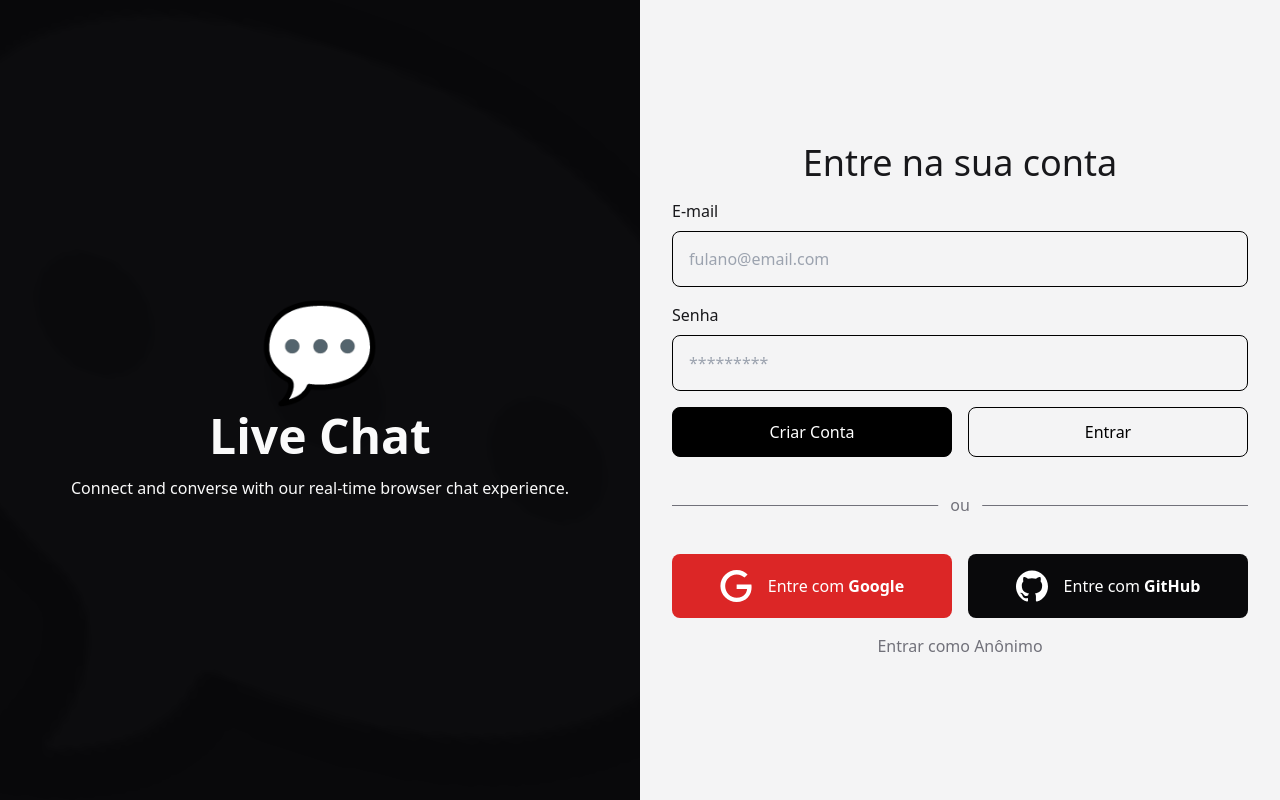
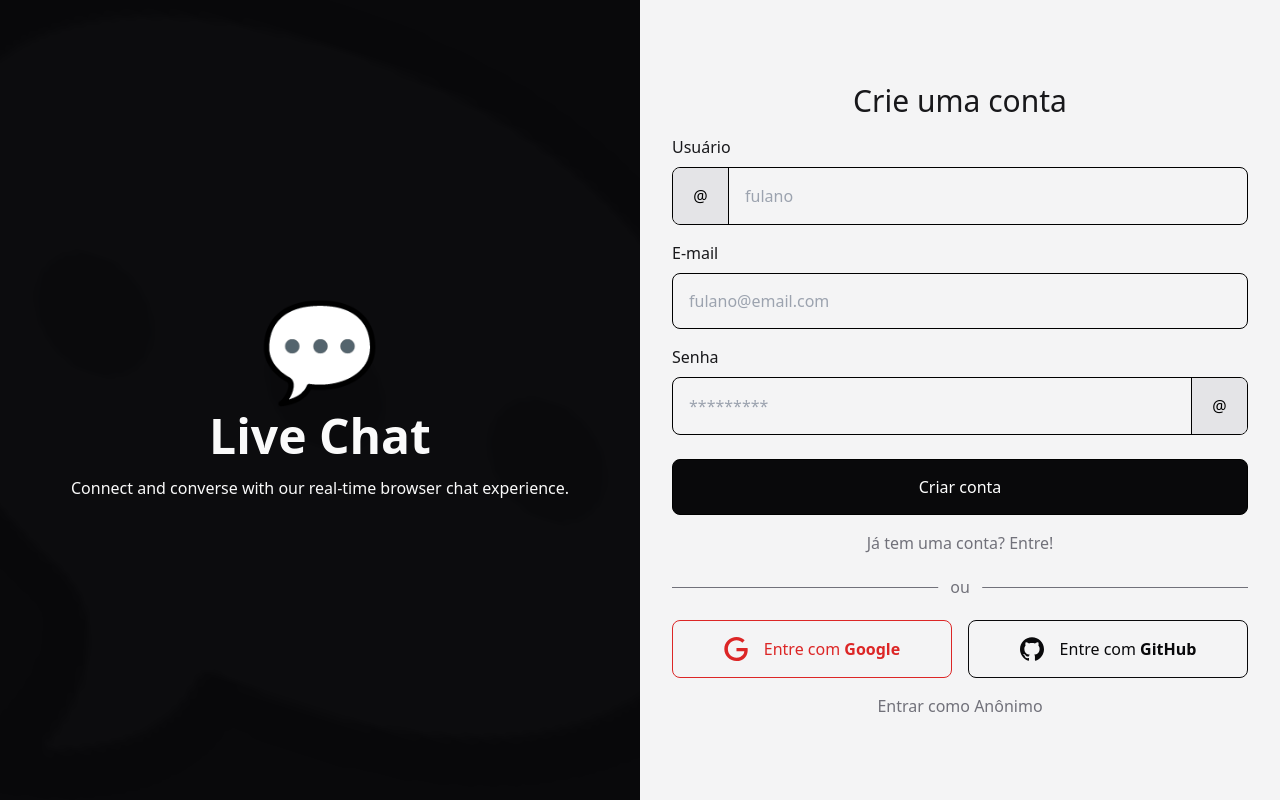
Before and after one commit to gelzinn/livechat, a Next.js app: page / in a window 1280 px wide. Built offline with nearby package versions, Linux system fonts and the light colour scheme.

Commit message:
feat: add initial logic to change tabs (login and
egister) and verification of inputs

```diff
--- /dev/null
+++ b/app/@types/User.ts
@@ -0,0 +1,5 @@
+export interface UserSignIn {
+    username?: string;
+    email: string;
+    password: string;
+}
--- a/app/components/Logos/OtherBrands.tsx
+++ b/app/components/Logos/OtherBrands.tsx
@@ -1,31 +1,38 @@
 interface OtherBrandLogoProps {
     className?: string;
+    removeDefaultClasses?: boolean;
 }
 
-export const GoogleLogo = ({ className }: OtherBrandLogoProps) => {
+export const GoogleLogo = ({
+    className,
+    removeDefaultClasses
+}: OtherBrandLogoProps) => {
     return (
         <svg
             role="img"
             viewBox="0 0 24 24"
             xmlns="http://www.w3.org/2000/svg"
-            className={`w-8 h-8 ${className}`}
+            className={!removeDefaultClasses ? `w-8 h-8 ${className}` : className}
         >
             <title>Google</title>
-            <path d="M12.48 10.92v3.28h7.84c-.24 1.84-.853 3.187-1.787 4.133-1.147 1.147-2.933 2.4-6.053 2.4-4.827 0-8.6-3.893-8.6-8.72s3.773-8.72 8.6-8.72c2.6 0 4.507 1.027 5.907 2.347l2.307-2.307C18.747 1.44 16.133 0 12.48 0 5.867 0 .307 5.387.307 12s5.56 12 12.173 12c3.573 0 6.267-1.173 8.373-3.36 2.16-2.16 2.84-5.213 2.84-7.667 0-.76-.053-1.467-.173-2.053H12.48z"/>
+            <path d="M12.48 10.92v3.28h7.84c-.24 1.84-.853 3.187-1.787 4.133-1.147 1.147-2.933 2.4-6.053 2.4-4.827 0-8.6-3.893-8.6-8.72s3.773-8.72 8.6-8.72c2.6 0 4.507 1.027 5.907 2.347l2.307-2.307C18.747 1.44 16.133 0 12.48 0 5.867 0 .307 5.387.307 12s5.56 12 12.173 12c3.573 0 6.267-1.173 8.373-3.36 2.16-2.16 2.84-5.213 2.84-7.667 0-.76-.053-1.467-.173-2.053H12.48z" />
         </svg>
     )
 }
 
-export const GitHubLogo = ({ className }: OtherBrandLogoProps) => {
+export const GitHubLogo = ({
+    className,
+    removeDefaultClasses
+}: OtherBrandLogoProps) => {
     return (
         <svg
             role="img"
             viewBox="0 0 24 24"
             xmlns="http://www.w3.org/2000/svg"
-            className={`w-8 h-8 ${className}`}
+            className={!removeDefaultClasses ? `w-8 h-8 ${className}` : className}
         >
             <title>GitHub</title>
-            <path d="M12 .297c-6.63 0-12 5.373-12 12 0 5.303 3.438 9.8 8.205 11.385.6.113.82-.258.82-.577 0-.285-.01-1.04-.015-2.04-3.338.724-4.042-1.61-4.042-1.61C4.422 18.07 3.633 17.7 3.633 17.7c-1.087-.744.084-.729.084-.729 1.205.084 1.838 1.236 1.838 1.236 1.07 1.835 2.809 1.305 3.495.998.108-.776.417-1.305.76-1.605-2.665-.3-5.466-1.332-5.466-5.93 0-1.31.465-2.38 1.235-3.22-.135-.303-.54-1.523.105-3.176 0 0 1.005-.322 3.3 1.23.96-.267 1.98-.399 3-.405 1.02.006 2.04.138 3 .405 2.28-1.552 3.285-1.23 3.285-1.23.645 1.653.24 2.873.12 3.176.765.84 1.23 1.91 1.23 3.22 0 4.61-2.805 5.625-5.475 5.92.42.36.81 1.096.81 2.22 0 1.606-.015 2.896-.015 3.286 0 .315.21.69.825.57C20.565 22.092 24 17.592 24 12.297c0-6.627-5.373-12-12-12"/>
+            <path d="M12 .297c-6.63 0-12 5.373-12 12 0 5.303 3.438 9.8 8.205 11.385.6.113.82-.258.82-.577 0-.285-.01-1.04-.015-2.04-3.338.724-4.042-1.61-4.042-1.61C4.422 18.07 3.633 17.7 3.633 17.7c-1.087-.744.084-.729.084-.729 1.205.084 1.838 1.236 1.838 1.236 1.07 1.835 2.809 1.305 3.495.998.108-.776.417-1.305.76-1.605-2.665-.3-5.466-1.332-5.466-5.93 0-1.31.465-2.38 1.235-3.22-.135-.303-.54-1.523.105-3.176 0 0 1.005-.322 3.3 1.23.96-.267 1.98-.399 3-.405 1.02.006 2.04.138 3 .405 2.28-1.552 3.285-1.23 3.285-1.23.645 1.653.24 2.873.12 3.176.765.84 1.23 1.91 1.23 3.22 0 4.61-2.805 5.625-5.475 5.92.42.36.81 1.096.81 2.22 0 1.606-.015 2.896-.015 3.286 0 .315.21.69.825.57C20.565 22.092 24 17.592 24 12.297c0-6.627-5.373-12-12-12" />
         </svg>
     )
 }
--- /dev/null
+++ b/app/helpers/testers/isValidEmail.ts
@@ -0,0 +1,3 @@
+export const isValidEmail = (email: string) => (
+    /^[^\s@]+@[^\s@]+\.[^\s@]+$/.test(email)
+);
--- /dev/null
+++ b/app/helpers/testers/isValidUsername.ts
@@ -0,0 +1,4 @@
+export const isValidUsername = (username: string) => (
+    /^[a-z._]+$/i.test(username) &&
+    !/^\.|_|[._]{2}|[._]$|\.(_|\.)/.test(username)
+);
--- a/app/page.tsx
+++ b/app/page.tsx
@@ -1,6 +1,80 @@
+'use client'
+
+import { useState } from "react";
 import { GitHubLogo, GoogleLogo } from "./components/Logos/OtherBrands";
+import { UserSignIn } from "./@types/User";
+import { isValidUsername } from "./helpers/testers/isValidUsername";
+import { isValidEmail } from "./helpers/testers/isValidEmail";
 
 const Homepage = () => {
+  const [tab, setTab] = useState<"login" | "register">("register");
+  const [formData, setFormData] = useState<UserSignIn>({
+    username: "",
+    email: "",
+    password: "",
+  });
+
+  const handleTabChange = (tab: "login" | "register") => {
+    setTab(tab ? tab : "register")
+    handleResetInputs();
+  };
+
+  const handleChangeInput = (e: React.ChangeEvent<HTMLInputElement>) => {
+    const { name, value } = e.target;
+
+    setFormData({
+      ...formData,
+      [name]: value,
+    });
+  }
+
+  const handleResetInputs = () => {
+    const inputs = document.querySelectorAll("input");
+
+    setFormData({
+      username: "",
+      email: "",
+      password: "",
+    });
+
+    inputs.forEach(input => input.value = "");
+  }
+
+  const handleCheckInputs = () => {
+    const { username, email, password } = formData;
+    if (!username || !email || !password) {
+      alert("Please, fill all the inputs.");
+      return;
+    };
+
+    if (username.length < 4 || username.length > 16 || !isValidUsername(username)) {
+      alert("Invalid username.");
+      return;
+    };
+
+    if (email.length < 4 || email.length > 64 || !isValidEmail(email)) {
+      alert("Invalid email.");
+      return;
+    };
+
+    if (password.length < 8 || password.length > 64) {
+      alert("Invalid password.");
+      return;
+    };
+  }
+
+  const handleSignIn = (e: React.FormEvent<HTMLFormElement>) => {
+    e.preventDefault();
+
+    handleCheckInputs();
+  }
+
+  const handleSignUp = (e: React.FormEvent<HTMLFormElement>) => {
+    e.preventDefault();
+
+    handleCheckInputs();
+  }
+
   return (
     <div className="lg:grid lg:grid-cols-2 max-lg:grid-rows-[minmax(84px,_100px)_1fr] items-center justify-center h-screen w-screen overflow-hidden">
       <section className="relative flex items-center justify-center gap-4 w-full lg:h-full bg-zinc-950 lg:py-4 px-4 py-6">
@@ -14,55 +88,86 @@ const Homepage = () => {
         </div>
       </section>
       <section className="flex flex-col items-center justify-center gap-4 bg-zinc-100 w-full h-full">
-        <form className="flex items-center justify-center w-full h-full">
-          <div className="flex flex-col items-center justify-center gap-4 p-8 w-full max-w-2xl h-full text-zinc-900">
-            <header>
-              <h3 className="text-2xl sm:text-4xl text-center font-medium">Entre na sua conta</h3>
-            </header>
-            <section className="flex flex-col items-start justify-center gap-4 w-full">
+        <div className="flex items-center justify-center w-full h-full">
+          <div className="flex flex-col items-center justify-center p-8 w-full max-w-2xl h-full text-zinc-900">
+            <form className="flex flex-col items-center justify-center gap-4 w-full h-auto">
+              <header>
+                <h3 className="text-2xl sm:text-3xl text-center font-medium">
+                  {tab === "login" ? "Entre na sua conta" : "Crie uma conta"}
+                </h3>
+              </header>
+              {tab === "register" && (
+                <div className="flex flex-col items-start justify-center gap-2 w-full">
+                  <label htmlFor="username">Usuário</label>
+                  <div className="flex items-center justify-center border border-black rounded-lg text-black w-full bg-transparent overflow-hidden">
+                    <span
+                      className="flex items-center justify-center pointer-events-none select-none min-w-[56px] w-auto h-full p-4 border-r border-black bg-zinc-200 rounded-s-md"
+                    >
+                      @
+                    </span>
+                    <input
+                      type="text"
+                      name="username"
+                      id="username"
+                      placeholder="fulano"
+                      className="bg-transparent w-full h-full outline-none p-4"
+                      onChange={handleChangeInput}
+                    />
+                  </div>
+                </div>
+              )}
               <div className="flex flex-col items-start justify-center gap-2 w-full">
                 <label htmlFor="email">E-mail</label>
-                <div
-                  className="p-4 flex items-center justify-center gap-2 border border-black rounded-lg text-black w-full bg-transparent"
-                >
+                <div className="flex items-center justify-center gap-2 border border-black rounded-lg text-black w-full bg-transparent overflow-hidden">
                   <input
-                    type="text"
+                    type="email"
                     name="email"
                     id="email"
                     placeholder="fulano@email.com"
-                    className="bg-transparent w-full h-full outline-none"
+                    className="bg-transparent w-full h-full outline-none p-4"
+                    onChange={handleChangeInput}
                   />
                 </div>
               </div>
               <div className="flex flex-col items-start justify-center gap-2 w-full">
                 <label htmlFor="password">Senha</label>
-                <div
-                  className="p-4 flex items-center justify-center gap-2 border border-black rounded-lg text-black w-full bg-transparent"
-                >
+                <div className="flex items-center justify-center border border-black rounded-lg text-black w-full bg-transparent overflow-hidden">
                   <input
-                    type="text"
+                    type="password"
                     name="password"
                     id="password"
                     placeholder="*********"
-                    className="bg-transparent w-full h-full outline-none"
+                    className="bg-transparent w-full h-full outline-none p-4"
+                    onChange={handleChangeInput}
                   />
+                  <span
+                    className="flex items-center justify-center select-none min-w-[56px] w-auto h-full p-4 border-l border-black bg-zinc-200 rounded-e-md"
+                  >
+                    @
+                  </span>
                 </div>
               </div>
-            </section>
-            <footer className="sm:grid sm:grid-cols-2 flex flex-col-reverse items-center justify-center gap-4 w-full">
-              <a
-                className="py-3 px-8 flex items-center justify-center gap-2 border border-black bg-black text-white rounded-lg w-full"
-                href=""
+              <footer className="flex items-center justify-center gap-4 w-full">
+                <button
+                  className="mt-2 py-4 px-8 flex items-center justify-center gap-2 border border-black bg-zinc-950 text-white rounded-lg w-full h-auto max-h-[56px] hover:bg-zinc-900 duration-300"
+                  onClick={(e: any) => {
+                    if (tab === "login") {
+                      handleSignIn(e);
+                    } else {
+                      handleSignUp(e);
+                    }
+                  }}
+                >
+                  {tab === "login" ? "Entrar" : "Criar conta"}
+                </button>
+              </footer>
+              <p
+                className="text-zinc-500 cursor-pointer hover:underline"
+                onClick={() => handleTabChange(tab === "login" ? "register" : "login")}
               >
-                Criar Conta
-              </a>
-              <a
-                className="py-3 px-8 flex items-center justify-center gap-2 border border-black rounded-lg text-black w-full"
-                href=""
-              >
-                Entrar
-              </a>
-            </footer>
+                {tab === "login" ? "Não tem uma conta? Crie uma!" : "Já tem uma conta? Entre!"}
+              </p>
+            </form>
             <div className="relative inline-flex items-center justify-center w-full">
               <hr className="w-full h-px my-8 bg-zinc-500 border-0" />
               <span className="absolute px-3 font-medium text-zinc-500 -translate-x-1/2 bg-zinc-100 left-1/2">
@@ -71,12 +176,18 @@ const Homepage = () => {
             </div>
             <footer className="flex flex-col items-center justify-center gap-4 w-full">
               <div className="sm:grid sm:grid-cols-2 flex flex-col-reverse items-center justify-center gap-4 w-full">
-                <button className="w-full flex items-center justify-center gap-4 bg-red-600 hover:bg-red-500 text-white p-4 rounded-lg">
-                  <GoogleLogo className="fill-white w-6 h-6" />
+                <button className="group w-full flex items-center justify-center gap-4 border border-red-600 hover:bg-red-600 text-red-600 hover:text-white p-4 rounded-lg duration-300">
+                  <GoogleLogo
+                    className="fill-red-600 group-hover:fill-white duration-300 w-6 h-6"
+                    removeDefaultClasses
+                  />
                   <p>Entre com <strong>Google</strong></p>
                 </button>
-                <button className="w-full flex items-center justify-center gap-4 bg-zinc-950 hover:bg-zinc-800 text-white p-4 rounded-lg">
-                  <GitHubLogo className="fill-white w-6 h-6" />
+                <button className="group w-full flex items-center justify-center gap-4 border border-zinc-950 hover:bg-zinc-950 text-zinc-950 hover:text-white p-4 rounded-lg duration-300">
+                  <GitHubLogo
+                    className="fill-zinc-950 group-hover:fill-white duration-300 w-6 h-6"
+                    removeDefaultClasses
+                  />
                   <p>Entre com <strong>GitHub</strong></p>
                 </button>
               </div>
@@ -88,7 +199,7 @@ const Homepage = () => {
               </a>
             </footer>
           </div>
-        </form>
+        </div>
       </section>
     </div>
   );
```
